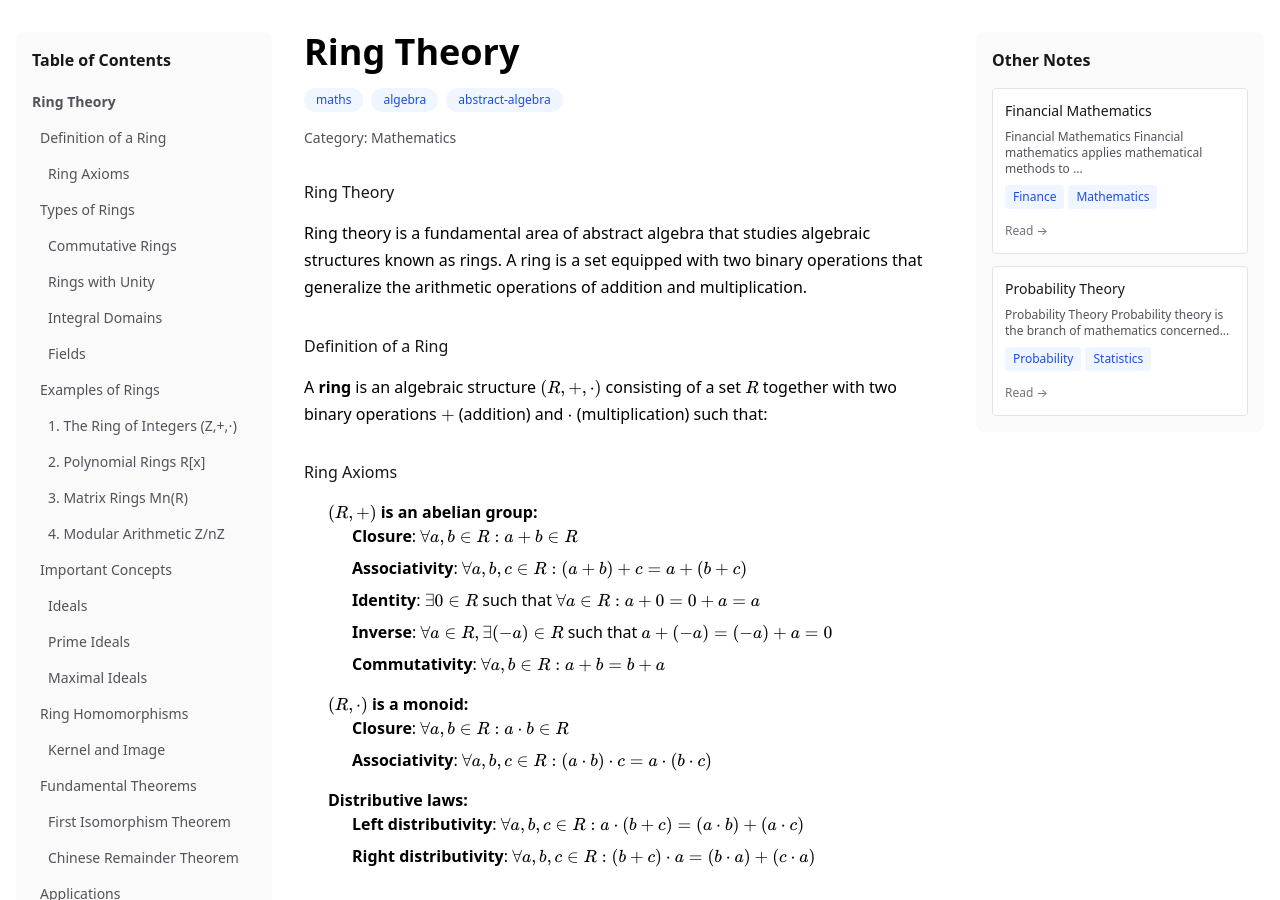
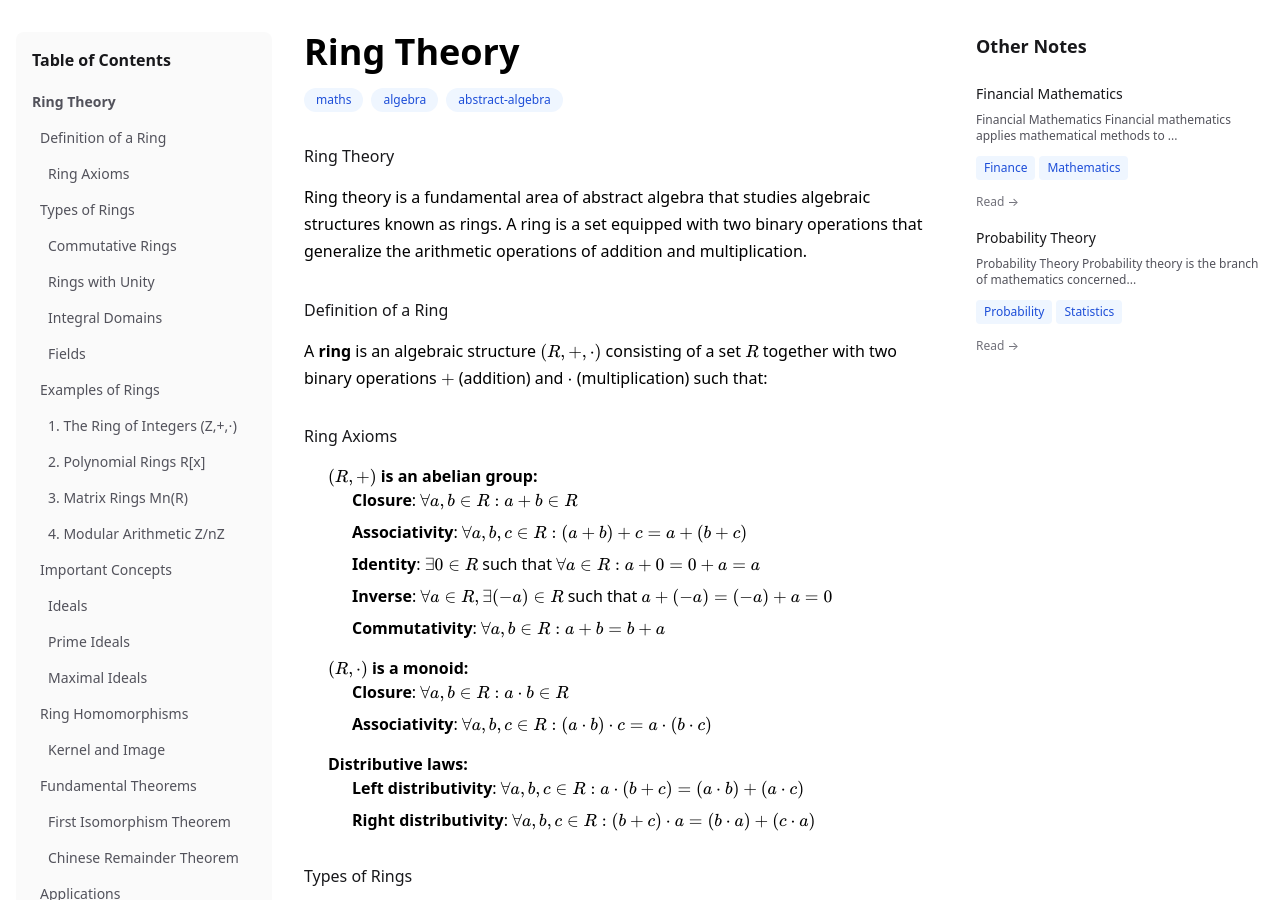
Before and after one commit to parasxparkash/parasxparkash.github.io, a Jekyll site: the page built from _notes/ring-theory.md, in a window 1280 px wide and 900 px high. Built offline with Jekyll 4.4.1, drawn with Linux system fonts in a browser that asks for light colours; nearby versions of some CDN libraries.

Commit message:
Improve note page layout: increase width, remove categories, and match UI style

```diff
--- a/_layouts/note.html
+++ b/_layouts/note.html
@@ -3,7 +3,7 @@
 mathjax: true
 ---
 
-<div class="flex gap-8 max-w-7xl mx-auto px-4 py-8">
+<div class="flex gap-8 max-w-8xl mx-auto px-4 py-8">
     <!-- Left Sidebar - Table of Contents -->
     <div class="w-64 flex-shrink-0 sticky top-4 h-fit">
         <div class="bg-zinc-50 dark:bg-zinc-800 rounded-lg p-4">
@@ -15,7 +15,7 @@
     </div>
 
     <!-- Main Content -->
-    <div class="flex-1 max-w-4xl">
+    <div class="flex-1 max-w-5xl">
         <article class="prose prose-zinc dark:prose-invert max-w-none">
             <header class="mb-8">
                 <h1 class="text-4xl font-bold mb-4">{{ page.title }}</h1>
@@ -26,11 +26,6 @@
                         {{ tag }}
                     </span>
                     {% endfor %}
-                </div>
-                {% endif %}
-                {% if page.category %}
-                <div class="text-sm text-zinc-600 dark:text-zinc-400 mb-4">
-                    Category: <span class="font-medium">{{ page.category | capitalize }}</span>
                 </div>
                 {% endif %}
             </header>
@@ -61,14 +56,13 @@
 
     <!-- Right Sidebar - Notes List -->
     <div class="w-72 flex-shrink-0 sticky top-4 h-fit">
-        <div class="bg-zinc-50 dark:bg-zinc-800 rounded-lg p-4">
-            <h3 class="font-semibold text-zinc-900 dark:text-zinc-100 mb-4">Other Notes</h3>
-            <div class="space-y-3">
+        <h3 class="text-lg font-semibold mb-6 text-zinc-900 dark:text-zinc-100">Other Notes</h3>
+        <div class="space-y-4">
             {% for note in site.notes limit:5 %}
             {% if note.title != page.title %}
-                <div class="p-3 bg-white dark:bg-zinc-700 rounded border border-zinc-200 dark:border-zinc-600">
+            <div class="note-item">
                 <h4 class="font-medium text-zinc-900 dark:text-zinc-100 text-sm mb-2">{{ note.title }}</h4>
-                    <p class="text-xs text-zinc-600 dark:text-zinc-400 mb-2">{{ note.content | strip_html | truncate: 80 }}</p>
+                <p class="text-xs text-zinc-600 dark:text-zinc-400 mb-3">{{ note.content | strip_html | truncate: 80 }}</p>
                 <div class="flex gap-1">
                     {% for tag in note.tags limit:2 %}
                     <span class="px-2 py-1 text-xs bg-blue-50 text-blue-700 dark:bg-blue-900/20 dark:text-blue-300 rounded">{{ tag | capitalize }}</span>
@@ -82,7 +76,6 @@
             </div>
             {% endif %}
             {% endfor %}
-            </div>
         </div>
     </div>
 </div>
--- a/_notes/ring-theory.md
+++ b/_notes/ring-theory.md
@@ -2,7 +2,6 @@
 layout: note
 title: "Ring Theory"
 tags: [maths, algebra, abstract-algebra]
-category: mathematics
 mathjax: true
 ---
 
```
Also changed, not shown: _notes/financial-mathematics.md (+0 -1 lines), _notes/probability-theory.md (+0 -1 lines), 6 other files. Lines whose indentation alone changed are shown as unchanged.
